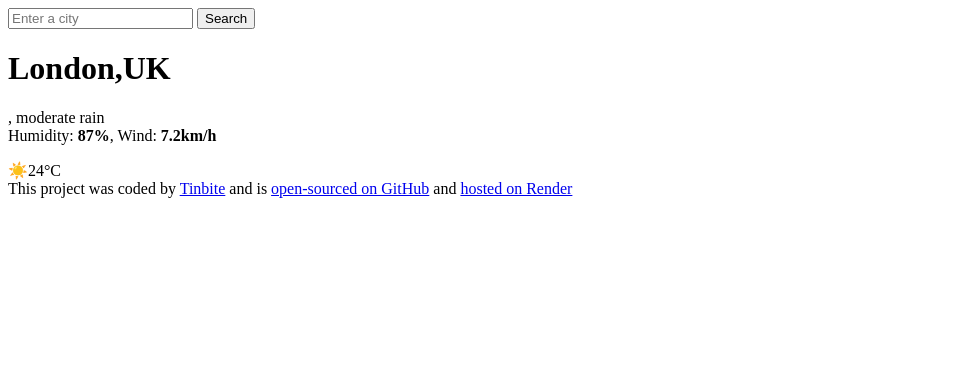
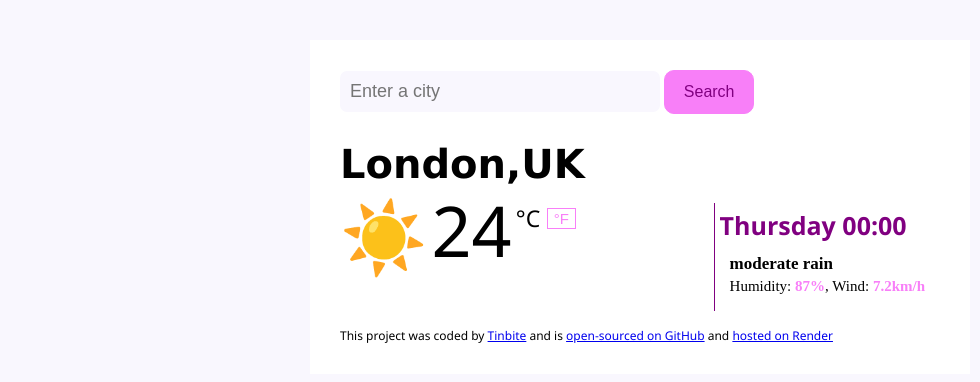
Before and after one commit to Gratiudi/ETH-weather, a plain HTML site: page index.html in a window 1280 px wide. Shown: the whole page, without its empty margins (0-980 px from the left). Drawn offline with Linux system fonts and the light colour scheme.

Commit message:
divided the html into sections and added the css

```diff
--- a/index.html
+++ b/index.html
@@ -4,22 +4,34 @@
     <meta charset="UTF-8" />
     <meta name="viewport" content="width=device-width, initial-scale=1.0" />
     <title>ETH-weather</title>
+    <link rel="stylesheet" href="style.css" class="css" />
   </head>
   <body>
+    <div class="body">
       <header>
         <form>
-        <input type="text" placeholder="Enter a city " required />
-        <input type="submit" value="Search" />
+          <input type="text" placeholder="Enter a city " required id="city" />
+          <input type="submit" value="Search" id="submit" />
         </form>
       </header>
+      <h1>London,<span>UK</span></h1>
       <main>
-      <h1>London,<strong>UK</strong></h1>
+        <div class="current-temperature">
+          <span class="icon">☀️</span> <span class="value">24</span>
+          <span class="degree">°C</span>
+          <button>°F</button>
+        </div>
         <p class="current-details">
-        <span id="current-date"></span>, moderate rain <br />
-        Humidity: <strong>87%</strong>, Wind: <strong>7.2km/h</strong>
+          <span id="current-date">Thursday 00:00</span>
+          <span id="details">
+            <br />
+            moderate rain <br />
+            <span class="humidity-wind">
+              Humidity: <strong>87%</strong>, Wind:
+              <strong>7.2km/h</strong></span
+            >
+          </span>
         </p>
-
-      <div class="current-temperature">☀️24°C</div>
       </main>
       <footer>
         This project was coded by
@@ -33,5 +45,6 @@
           >hosted on Render</a
         >
       </footer>
+    </div>
   </body>
 </html>
--- /dev/null
+++ b/style.css
@@ -0,0 +1,89 @@
+body {
+  background-color: #f9f7fe;
+}
+.body {
+  font-family: "Segoe UI", Tahoma, Geneva, Verdana, sans-serif;
+  background-color: white;
+  max-width: 600px;
+  margin: 40px auto;
+  padding: 30px;
+}
+main {
+  display: flex;
+  justify-content: space-between;
+}
+h1 {
+  font-size: 40px;
+  margin-bottom: 0;
+  font-family: "Lucida Sans Unicode", "Lucida Grande", "Lucida Sans", Arial,
+    sans-serif;
+}
+#city {
+  color: rgb(113, 111, 111);
+  width: 50%;
+  font-size: 18px;
+  padding: 10px;
+  border: none;
+
+  border-radius: 7px;
+  background-color: #f9f7fe;
+}
+#submit {
+  width: 15%;
+  font-size: 16px;
+  padding: 12px;
+  color: purple;
+  background-color: rgb(248, 127, 248);
+  border: 1px solid rgb(248, 127, 248);
+  border-radius: 10px;
+}
+.current-temperature .value {
+  font-size: 70px;
+  position: relative;
+  top: -5px;
+}
+.current-temperature .icon {
+  font-size: 70px;
+}
+.current-temperature .degree {
+  padding-right: 7px;
+  font-size: 23px;
+  position: relative;
+  top: -35px;
+}
+.current-temperature button {
+  background-color: white;
+  border: 0.5px solid rgb(248, 127, 248);
+  font-size: 15px;
+  position: relative;
+  top: -38px;
+  left: -4.5px;
+  color: rgb(248, 127, 248);
+}
+#current-date {
+  position: relative;
+  top: -10px;
+  left: -10px;
+  color: purple;
+  font-size: 25px;
+  font-weight: 600;
+}
+#details {
+  font-size: 17px;
+  font-family: Lucida Sans Typewriter;
+  font-weight: 600;
+}
+.current-details {
+  padding: 15px;
+  border-left: 1px solid purple;
+}
+.humidity-wind {
+  font-size: 15px;
+  font-weight: lighter;
+}
+.humidity-wind strong {
+  color: rgb(248, 127, 248);
+}
+footer {
+  font-size: 12px;
+}
```
Lines whose indentation alone changed are shown as unchanged.
